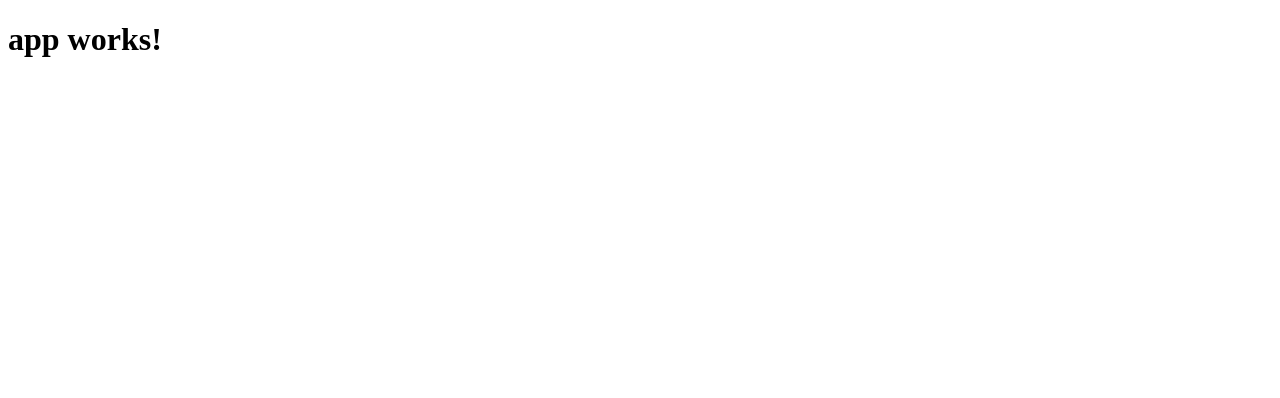
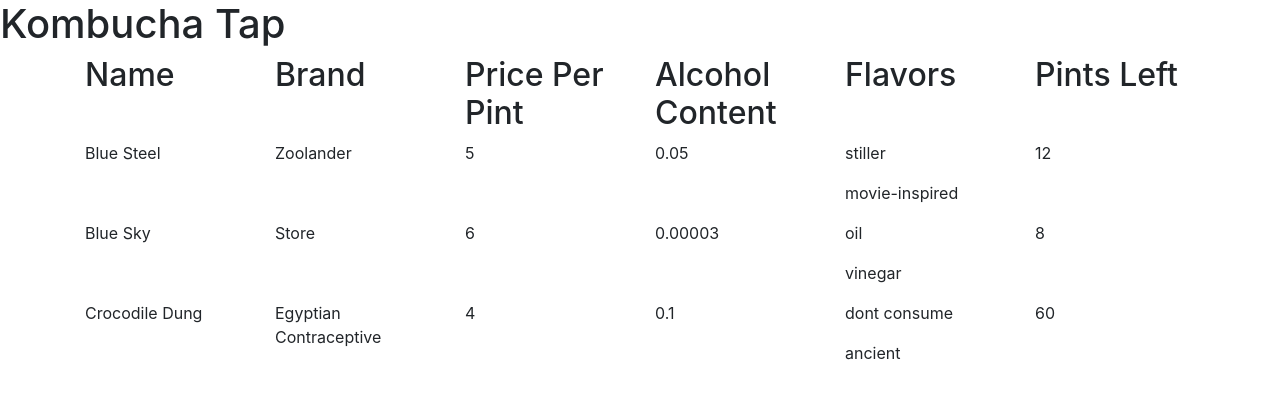
Before and after one commit to putman10/kombucha-on-tap, an Angular app: page / in a window 1280 px wide. Shown: the top 398 px of the page. Built offline with nearby package versions, Linux system fonts and the light colour scheme.

Commit message:
add keg constructor and UI loop to display kegs in a table.

```diff
--- a/package.json
+++ b/package.json
@@ -20,6 +20,7 @@
     "@angular/platform-browser": "^4.0.0",
     "@angular/platform-browser-dynamic": "^4.0.0",
     "@angular/router": "^4.0.0",
+    "bootstrap": "^4.1.3",
     "core-js": "^2.4.1",
     "rxjs": "^5.1.0",
     "zone.js": "^0.8.4"
--- a/src/app/app.component.html
+++ b/src/app/app.component.html
@@ -1,3 +1,46 @@
 <h1>
   {{title}}
 </h1>
+
+<div class="container">
+  <div class="row headers">
+    <div class="col-sm-2">
+      <h2>Name</h2>
+    </div>
+    <div class="col-sm-2">
+      <h2>Brand</h2>
+    </div>
+    <div class="col-sm-2">
+      <h2>Price Per Pint</h2>
+    </div>
+    <div class="col-sm-2">
+      <h2>Alcohol Content</h2>
+    </div>
+    <div class="col-sm-2">
+      <h2>Flavors</h2>
+    </div>
+    <div class="col-sm-2">
+      <h2>Pints Left</h2>
+    </div>
+  </div>
+  <div class="row data-line" *ngFor="let keg of kegs">
+    <div class="col-sm-2">
+      <p>{{keg.name}}</p>
+    </div>
+    <div class="col-sm-2">
+      <p>{{keg.brand}}</p>
+    </div>
+    <div class="col-sm-2">
+      <p>{{keg.pricePerPint}}</p>
+    </div>
+    <div class="col-sm-2">
+      <p>{{keg.alcoholContent}}</p>
+    </div>
+    <div class="col-sm-2">
+      <p *ngFor="let flavor of keg.flavors">{{flavor}}</p>
+    </div>
+    <div class="col-sm-2">
+      <p>{{keg.pintsRemaining}}</p>
+    </div>
+  </div>
+</div>
--- a/src/app/app.component.ts
+++ b/src/app/app.component.ts
@@ -1,4 +1,5 @@
 import { Component } from '@angular/core';
+import { Keg } from './models/keg.model'
 
 @Component({
   selector: 'app-root',
@@ -6,5 +7,16 @@ import { Component } from '@angular/core';
   styleUrls: ['./app.component.css']
 })
 export class AppComponent {
-  title = 'app works!';
+  title = "Kombucha Tap"
+  kegs: Keg[] = [
+    new Keg (
+      'Blue Steel',
+      'Zoolander',
+      5, 0.05, ["stiller", "movie-inspired"], 12
+    ),
+    new Keg (
+      'Blue Sky', 'Store', 6, 0.00003, ['oil', 'vinegar'], 8
+    ),
+    new Keg ('Crocodile Dung', 'Egyptian Contraceptive', 4, 0.1, ['dont consume', 'ancient'], 60)
+  ]
 }
--- /dev/null
+++ b/src/app/models/keg.model.ts
@@ -0,0 +1,3 @@
+export class Keg {
+  constructor(public name: string, public brand: string, public pricePerPint: number, public alcoholContent: number, public flavors: string[], public pintsRemaining: number) {}
+}
```
Also changed, not shown: .angular-cli.json, 1 other file (tests, documents, lock files or other folders).
